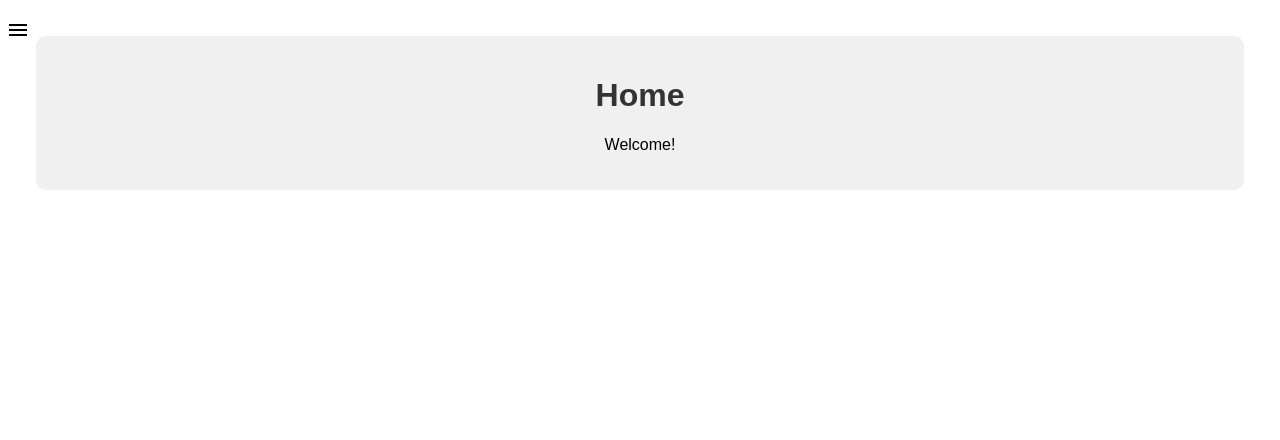
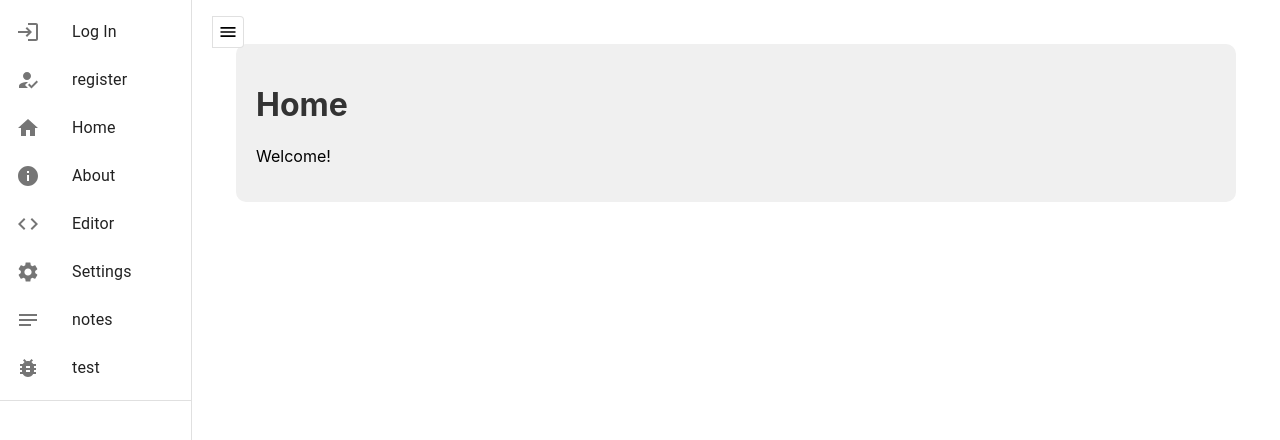
Before and after one commit to maykeanselmo/Taskfy, a React (Create React App) app in the folder taskfy_web_app/: page / in a window 1280 px wide. Shown: the top 440 px of the page. Built offline with nearby package versions, Linux system fonts and the light colour scheme.

Commit message:
improve: melhor ui para o drawer lateral

```diff
--- a/taskfy_web_app/src/App.js
+++ b/taskfy_web_app/src/App.js
@@ -23,54 +23,49 @@ import Test from "./model/test";
 import { t } from "./utils/translations";
 import RegisterPage from "./pages/register";
 
+import {
+  Login as LoginIcon,
+  HowToReg as RegisterIcon,
+  Home as HomeIcon,
+  Info as AboutIcon,
+  Code as EditorIcon,
+  Settings as SettingsIcon,
+  Notes as NotesIcon,
+  BugReport as TestIcon
+} from '@mui/icons-material';
+
 export default function App() {
-  const [drawerOpen, setDrawerOpen] = React.useState(false);
+  const [drawerOpen, setDrawerOpen] = React.useState(true);
 
-  const toggleDrawer = (open) => {
-    setDrawerOpen(open);
+  const toggleDrawer = () => {
+    setDrawerOpen(!drawerOpen);
   };
 
   return (
     <Router>
-      <div className="App">
-        {/* Botão de menu que desaparece quando o Drawer está aberto */}
-        {!drawerOpen && (
-          <IconButton
-            edge="start"
-            color="inherit"
-            aria-label="menu"
-            onClick={() => toggleDrawer(true)}
-            sx={{
-              position: "absolute",
-              left: 10,
-              top: 10,
-              zIndex: 1300, // Garante que o botão fique acima de outros elementos
-            }}
-          >
-            <MenuIcon />
-          </IconButton>
-        )}
-
-        {/* Drawer Temporário */}
+      <Box sx={{ display: 'flex', width: '100%' }}>
+        {/* Drawer com largura em porcentagem */}
         <Drawer
           sx={{
-            width: 240,
+            width: drawerOpen ? '15%' : 0,
             flexShrink: 0,
-            "& .MuiDrawer-paper": {
-              width: 240,
-              boxSizing: "border-box",
+            '& .MuiDrawer-paper': {
+              width: '15%',
+              boxSizing: 'border-box',
+              position: 'fixed',
+              height: '100%',
+              transition: 'transform 0.3s ease',
+              transform: drawerOpen ? 'translateX(0)' : 'translateX(-100%)',
             },
           }}
-          variant="temporary"
-          anchor="left"
+          variant="persistent"
           open={drawerOpen}
-          onClose={() => toggleDrawer(false)} // Fecha apenas quando clicar fora
         >
           <List>
             <ListItem disablePadding>
               <ListItemButton component={Link} to="/login">
                 <ListItemIcon>
-                  <InboxIcon />
+                  <LoginIcon />
                 </ListItemIcon>
                 <ListItemText primary={t("login")} />
               </ListItemButton>
@@ -78,7 +73,7 @@ export default function App() {
             <ListItem disablePadding>
               <ListItemButton component={Link} to="/register">
                 <ListItemIcon>
-                  <InboxIcon />
+                  <RegisterIcon />
                 </ListItemIcon>
                 <ListItemText primary={t("register")} />
               </ListItemButton>
@@ -86,7 +81,7 @@ export default function App() {
             <ListItem disablePadding>
               <ListItemButton component={Link} to="/">
                 <ListItemIcon>
-                  <InboxIcon />
+                  <HomeIcon />
                 </ListItemIcon>
                 <ListItemText primary={t("home")} />
               </ListItemButton>
@@ -94,7 +89,7 @@ export default function App() {
             <ListItem disablePadding>
               <ListItemButton component={Link} to="/about">
                 <ListItemIcon>
-                  <MailIcon />
+                  <AboutIcon />
                 </ListItemIcon>
                 <ListItemText primary={t("about")} />
               </ListItemButton>
@@ -102,7 +97,7 @@ export default function App() {
             <ListItem disablePadding>
               <ListItemButton component={Link} to="/editor">
                 <ListItemIcon>
-                  <InboxIcon />
+                  <EditorIcon />
                 </ListItemIcon>
                 <ListItemText primary={t("editor")} />
               </ListItemButton>
@@ -110,7 +105,7 @@ export default function App() {
             <ListItem disablePadding>
               <ListItemButton component={Link} to="/settings">
                 <ListItemIcon>
-                  <MailIcon />
+                  <SettingsIcon />
                 </ListItemIcon>
                 <ListItemText primary={t("settings")} />
               </ListItemButton>
@@ -118,7 +113,7 @@ export default function App() {
             <ListItem disablePadding>
               <ListItemButton component={Link} to="/notes">
                 <ListItemIcon>
-                  <InboxIcon />
+                  <NotesIcon />
                 </ListItemIcon>
                 <ListItemText primary={t("notes")} />
               </ListItemButton>
@@ -126,7 +121,7 @@ export default function App() {
             <ListItem disablePadding>
               <ListItemButton component={Link} to="/test">
                 <ListItemIcon>
-                  <InboxIcon />
+                  <TestIcon />
                 </ListItemIcon>
                 <ListItemText primary={t("test")} />
               </ListItemButton>
@@ -135,8 +130,45 @@ export default function App() {
           <Divider />
         </Drawer>
 
-        {/* Conteúdo da aplicação */}
-        <Box sx={{ padding: 2 }}>
+        {/* Conteúdo principal */}
+        <Box
+          component="main"
+          sx={{
+            flexGrow: 1,
+            p: 3,
+            width: '100%',
+            ml: drawerOpen ? '0%' : '0',
+            transition: 'margin-left 0.3s ease',
+            position: 'relative'
+          }}
+        >
+          {/* Único botão de toggle */}
+          <IconButton
+            edge="start"
+            color="inherit"
+            aria-label="menu"
+            onClick={toggleDrawer}
+            sx={{
+              position: "fixed",
+              left: drawerOpen ? '240px' : '16px', // Remove o cálculo anterior
+              top: 16,
+              zIndex: 1300,
+              transition: 'left 0.3s ease',
+              backgroundColor: 'background.paper',
+              border: '1px solid',
+              borderColor: 'divider',
+              borderRadius: '0 4px 4px 0', // Arredonda apenas o lado direito
+              width: 32,
+              height: 32,
+              transform: drawerOpen ? 'translateX(-50%)' : 'translateX(0)',
+              '&:hover': {
+                backgroundColor: 'action.hover'
+              }
+            }}
+          >
+            <MenuIcon fontSize="small" />
+          </IconButton>
+
           <Routes>
             <Route path="/" element={<Home />} />
             <Route path="/login" element={<LoginPage />} />
@@ -148,7 +180,7 @@ export default function App() {
             <Route path="/test" element={<Test />} />
           </Routes>
         </Box>
-      </div>
+      </Box>
     </Router>
   );
 }
```
